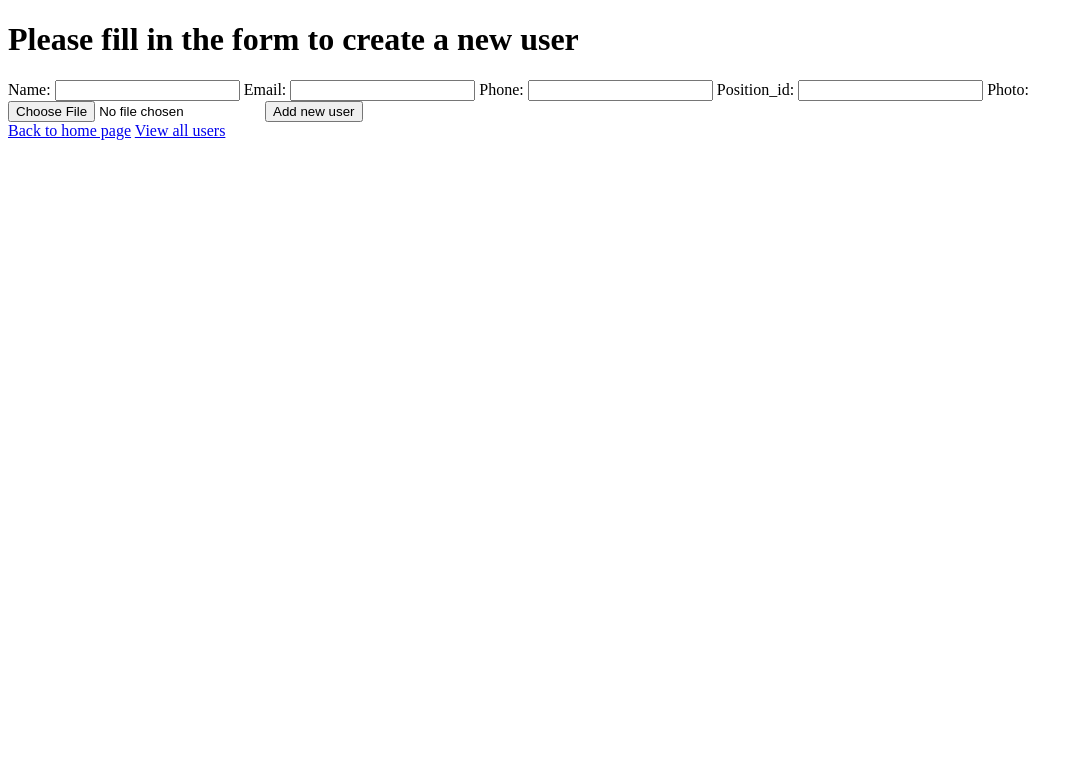
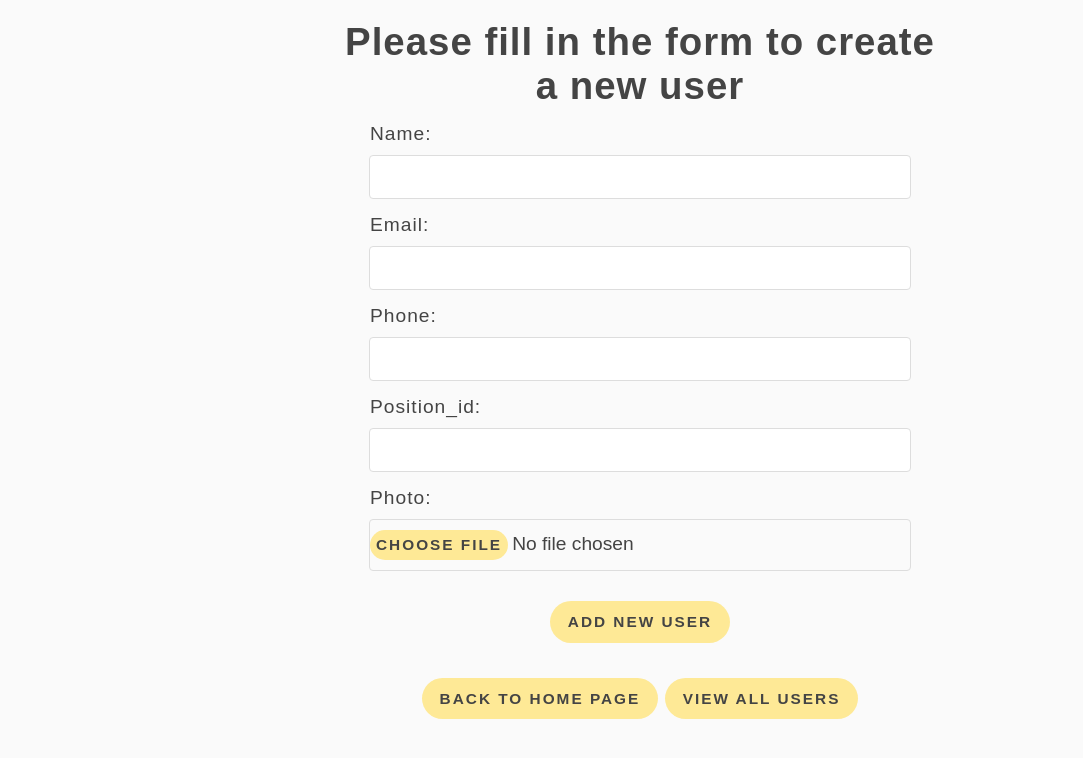
Before and after one commit to StanKoto/backend-test-task, a website: page views/registrationForm.html in a window 1280 px wide. Shown: the whole page, without its empty margins (0-1083 px from the left). Drawn offline with Linux system fonts and the light colour scheme.

Commit message:
Add styles

```diff
--- a/views/registrationForm.html
+++ b/views/registrationForm.html
@@ -5,35 +5,28 @@
   <meta http-equiv="X-UA-Compatible" content="IE=edge">
   <meta name="viewport" content="width=device-width, initial-scale=1.0">
   <title>Document</title>
+  <link rel="stylesheet" href="/css/styles.css">
 </head>
 <body>
   <main>
     <h1>Please fill in the form to create a new user</h1>
     <form class="registration-form">
-      <span>
       <label for="username">Name: </label>
       <input type="text" name="username">
-      </span>
-      <span>
       <label for="email">Email: </label>
       <input type="text" name="email">
-      </span>
-      <span>
       <label for="phone">Phone: </label>
       <input type="text" name="phone">
-      </span>
-      <span>
       <label for="position_id">Position_id: </label>
       <input type="text" name="position_id">
-      </span>
-      <span>
       <label for="photo">Photo: </label>
       <input type="file" name="photo">
-      </span>
-      <button>Add new user</button>
+      <span><button>Add new user</button></span>
     </form>
+    <br>
     <div class="success"></div>
     <div class="error"></div>
+    <br>
     <span class="nav-links">
       <a class="btn" href="/">Back to home page</a>
       <a class="btn" href="/user-management/users?count=6">View all users</a>
```
Also changed, not shown: views/index.html (+2 -0 lines), views/users.html (+3 -1 lines). Lines whose indentation alone changed are shown as unchanged.
